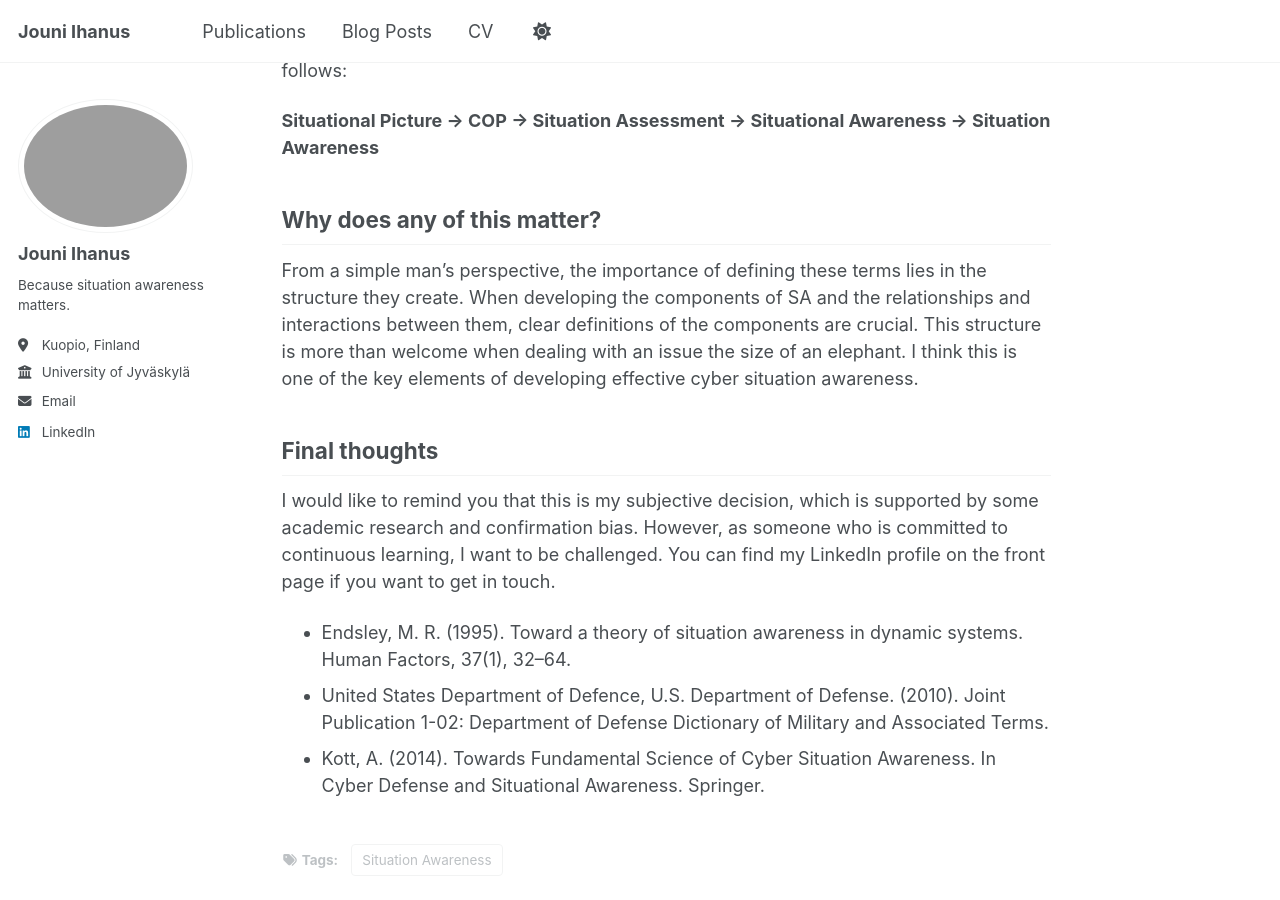
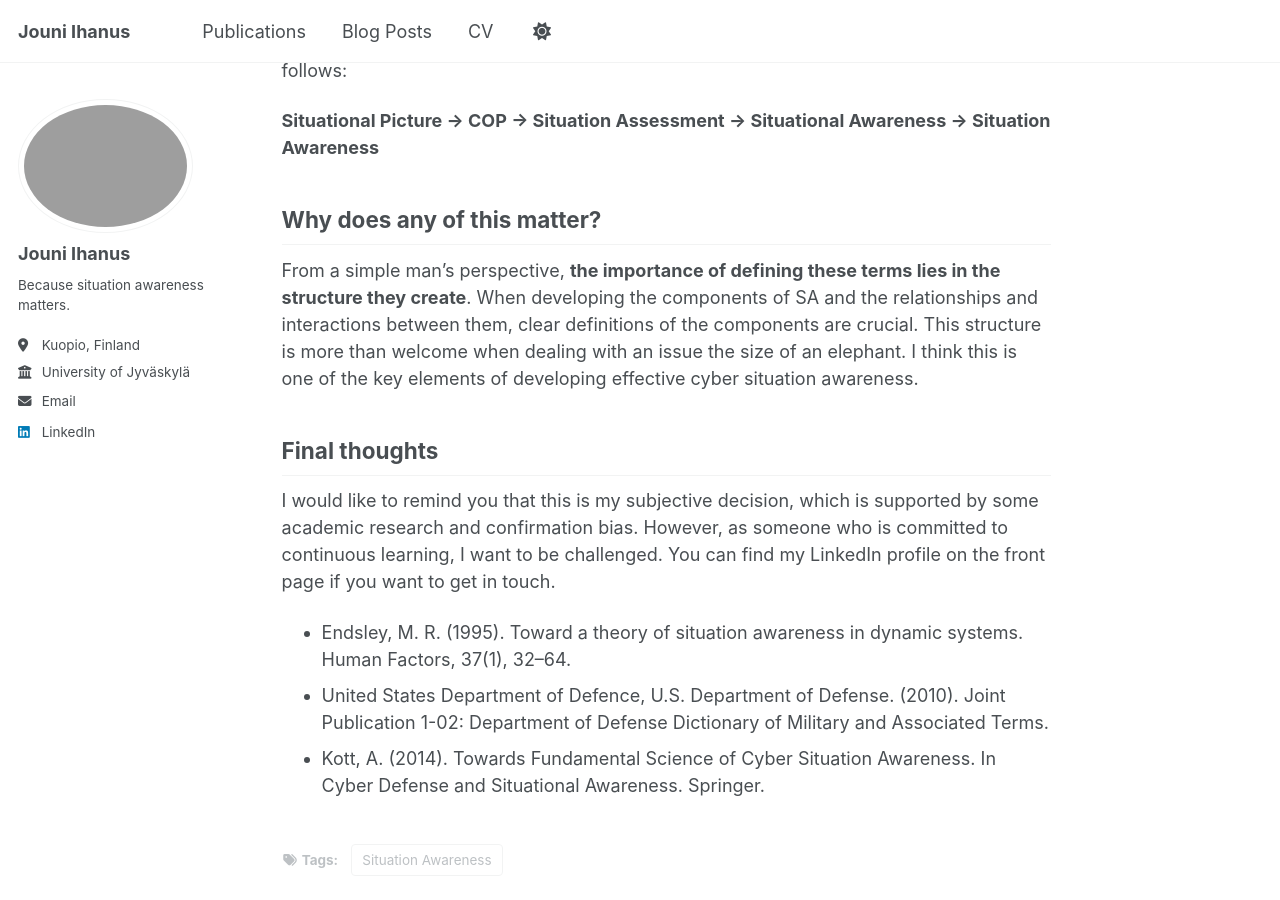
Before and after one commit to WNemesisW/WNemesisW.github.io, a Jekyll site: the page built from _posts/2026-03-12-sa.md, in a window 1280 px wide and 900 px high, scrolled down 1723 px. Built offline with Jekyll 4.4.1, drawn with Linux system fonts in a browser that asks for light colours; a script bundle is joined from its source files by our own code; library files that are not in the unit come from our copies.

Commit message:
Update 2026-03-12-sa.md

```diff
--- a/_posts/2026-03-12-sa.md
+++ b/_posts/2026-03-12-sa.md
@@ -32,7 +32,7 @@ While not all the terms are always needed, the connection between them is presen
 **Situational Picture → COP → Situation Assessment → Situational Awareness → Situation Awareness**
 
 ## Why does any of this matter?
-From a simple man's perspective, the importance of defining these terms lies in the structure they create. When developing the components of SA and the relationships and interactions between them, clear definitions of the components are crucial. This structure is more than welcome when dealing with an issue the size of an elephant. I think this is one of the key elements of developing effective cyber situation awareness.
+From a simple man's perspective, **the importance of defining these terms lies in the structure they create**. When developing the components of SA and the relationships and interactions between them, clear definitions of the components are crucial. This structure is more than welcome when dealing with an issue the size of an elephant. I think this is one of the key elements of developing effective cyber situation awareness.
 
 ## Final thoughts
 I would like to remind you that this is my subjective decision, which is supported by some academic research and confirmation bias. However, as someone who is committed to continuous learning, I want to be challenged. You can find my LinkedIn profile on the front page if you want to get in touch.
```
